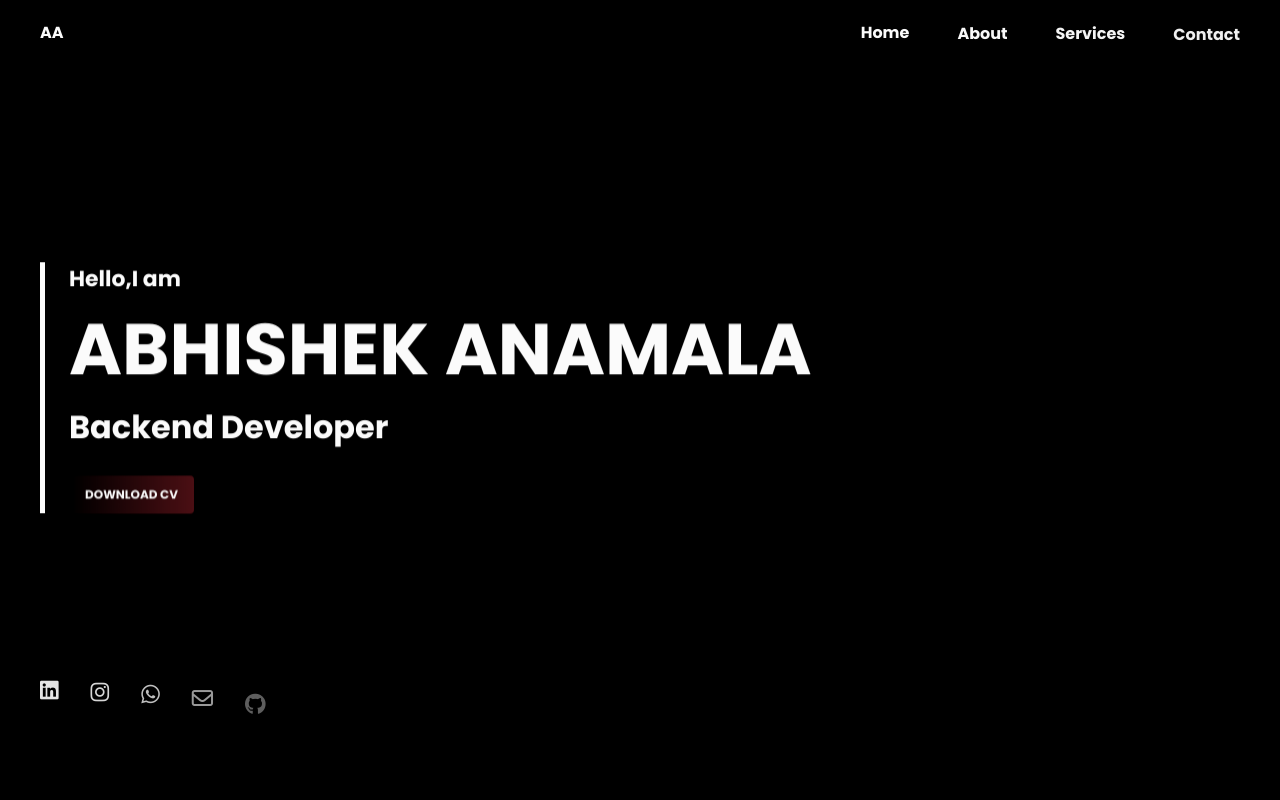
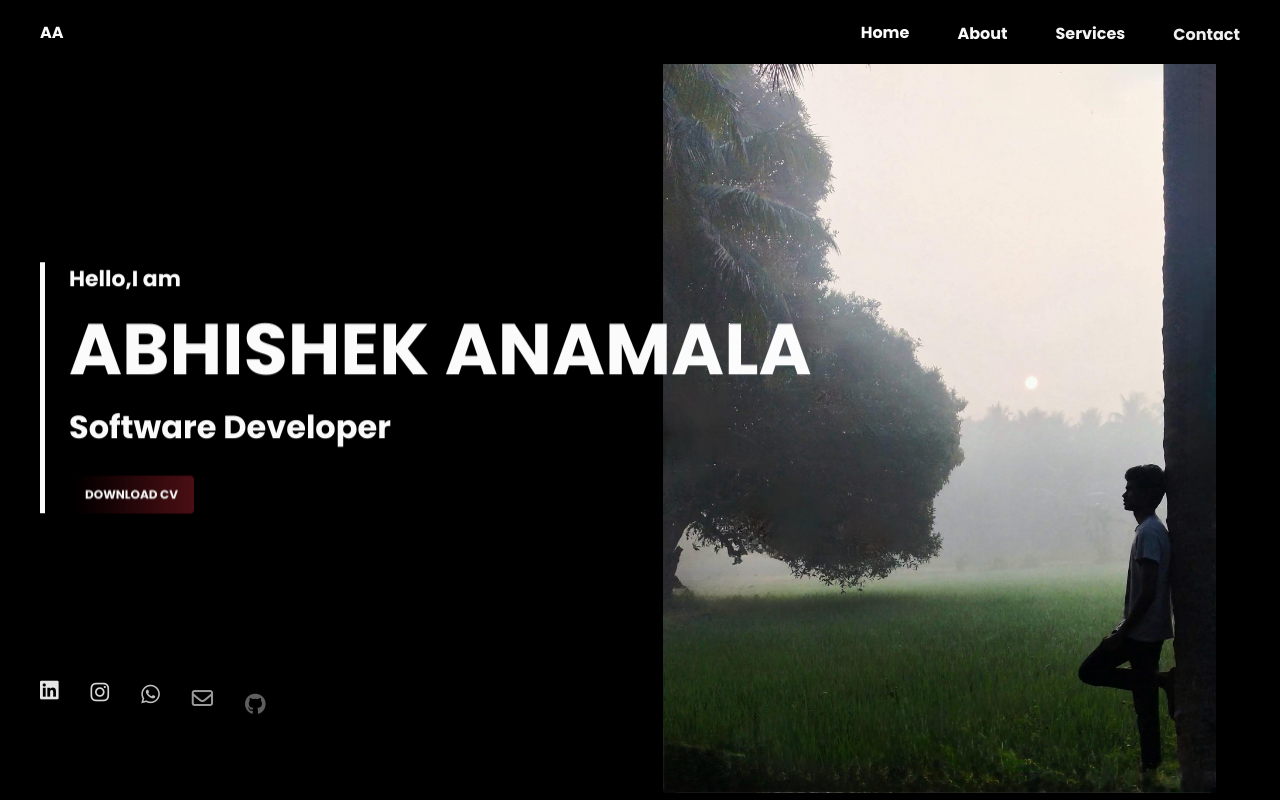
Before and after one commit to AbhishekAnamala/portfolio, a plain HTML site: page index.html in a window 1280 px wide. Drawn offline with nearby package versions, Linux system fonts and the light colour scheme.

Commit message:
Update index.html

```diff
--- a/index.html
+++ b/index.html
@@ -40,7 +40,7 @@
                 <div class="home__information">
                     <span class="home__pressent anime-text">Hello,I am</span>
                     <h1 class="home__title anime-text">ABHISHEK ANAMALA</h1>
-                    <span class="home__skill anime-text">Backend Developer</span>
+                    <span class="home__skill anime-text">Software Developer</span>
 
                     <div>
                         <a href="resume/resume.pdf" download="" class="home__button anime-text">DOWNLOAD CV</a>
@@ -48,7 +48,7 @@
                 </div>
 
                 <div class="home__img">
-                    <img src="img/img.JPG" alt="">
+                    <img src="nature.jpg" alt="">
                 </div>
 
                 <div class="home__social">
```
